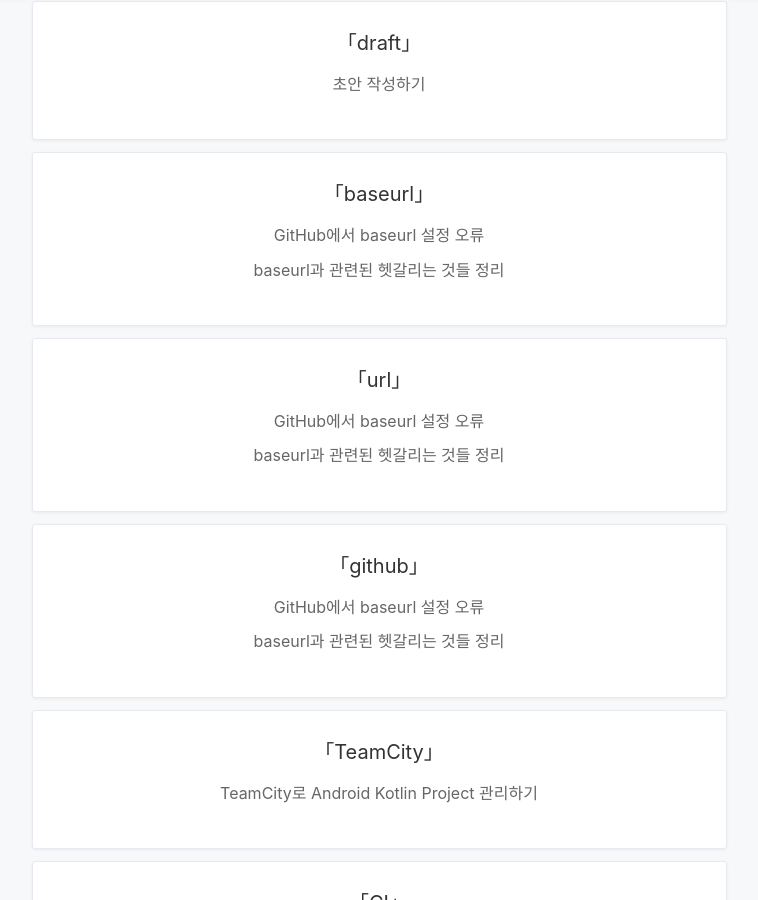
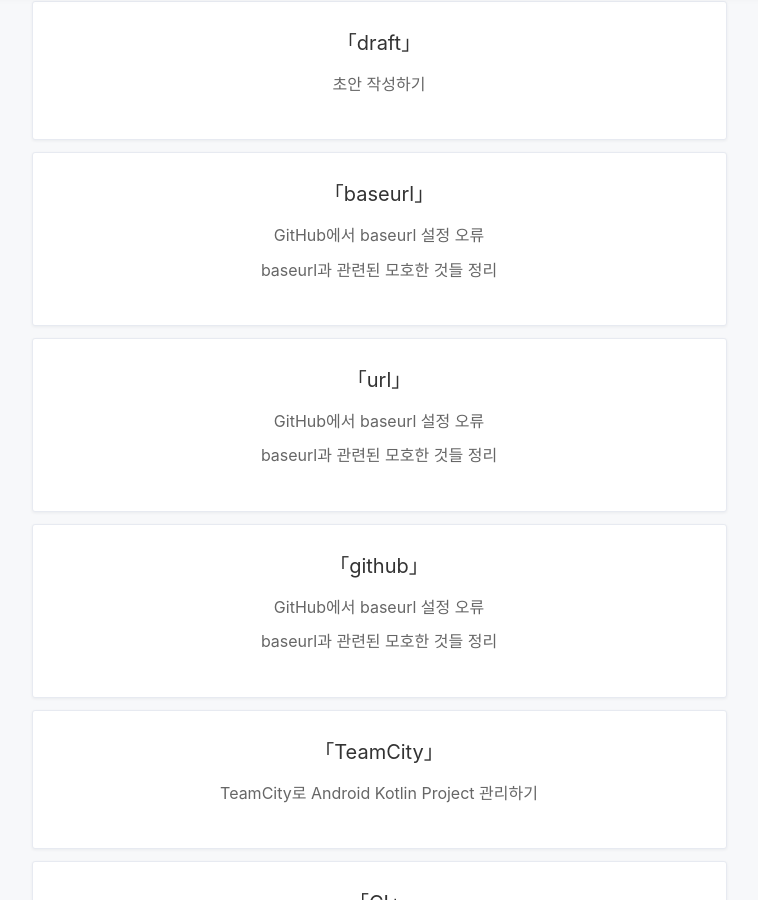
Before and after one commit to kairos03/kairos03.github.io-old, a Jekyll site: the page built from tags.html, in a window 1280 px wide and 900 px high, scrolled down 1728 px. Shown: the whole window, without its empty margins (261-1019 px from the left). Built offline with Jekyll 4.4.1, drawn with Linux system fonts in a browser that asks for light colours; nearby versions of some CDN libraries; a style sheet for code colours, icons or effects is not loaded; some of the changed lines change nothing that is shown; some of the changed text lies outside the part shown.

Commit message:
correct wrong translation

````diff
--- a/_posts/jekyll/2017-09-11-learing-Up-Confusion-Around-baseurl.md
+++ b/_posts/jekyll/2017-09-11-learing-Up-Confusion-Around-baseurl.md
@@ -1,6 +1,6 @@
 ---
 layout: post
-title: "baseurl과 관련된 헷갈리는 것들 정리"
+title: "baseurl과 관련된 모호한 것들 정리"
 subtitle: "Clearing Up Confusion Around baseurl -- Again : 번역"
 date: 2017-09-11
 categories: jekyll
@@ -14,20 +14,21 @@
 
 **요약: 도메인의 최상위(root)에 있지 않은 사이트를 만드려면 baseurl을 사용하세요.**
 
-Jekyll의 설정 중 하나인 `baseurl`은 몇가지 헷갈리는 부분이 있습니다. 오픈소스의 아름다움 중 하나인
-또한 Jekyll에도 해당 되는 그것은 많은 유연성이 있다는 것입니다.
-하지만 불행히도 `baseurl`은 이러한 유연성과는 거리가 멉니다.
+Jekyll의 설정 중 하나인 `baseurl`은 몇가지 모호한 부분이 있습니다.
+많은 유연성이 있다는 것은 오픈소스의 아름다움 중 하나이고
+또한 Jekyll에도 해당됩니다.
+불행히도 `baseurl`은 이러한 유연성과는 거리가 멉니다.
 여기에 그 사용의도를 빠르게 파악하고 사용하는 방법을 설명합니다.
 
 # GitHub Pages 모방하기
 `baseurl`은 [2010년에 최초로 추가](https://github.com/jekyll/jekyll/commit/4a8fc1fa6e3fa5dc05c81ac5ac4ffed0b0818ac4)되었는데
 그 의도는 다음과 같습니다.
-"내부 웹서버에서 테스트하는 유저가 프로덕션에 배포될 때와 같은 baseurl을 가지고 테스트 할 수 있도록 하기 위해"[^1]
+"내부 웹서버를 이용하여 테스트하는 유저가 프로덕션에 배포될 때와 같은 baseurl을 가지고 테스트 할 수 있도록 하기 위해"[^1]
 
 # 예제
-![baseurl예제](https://user-images.githubusercontent.com/6357456/30297748-22b5eb18-9749-11e7-9a62-db0778d709d6.png)
+![baseurl 예제](https://user-images.githubusercontent.com/6357456/30297748-22b5eb18-9749-11e7-9a62-db0778d709d6.png)
 
-자 이제 아주 멋진 새로운 프로젝트를 시작한다고 가정해 봅시다. 나는 그 프로젝트의
+자! 이제 아주 멋진 새로운 프로젝트를 시작한다고 가정해 봅시다. 나는 그 프로젝트의
 문서를 "example"이라는 곳에 만들고 싶고, "@jekyll"이라는 이름으로
 GitHub-Page에 배포 하고 싶습니다. 이 문서는 다음 URL로 접근이 가능할 것입니다.
 `http://jekyll.github.io/example`
@@ -38,14 +39,12 @@
 baseurl: /example
 ```
 
-제가 웹사이트를 개발하려 할 때, 보통 `jekyll serve`를 실행시킵니다. 그러나 이번에는
-`http://localhost:4000/example/`로 들어갑니다.
-`baseurl`이 하는 일은 도메인과 함께 베이스 패스를 특정하는 것입니다.
-만약 단지 `http://localhost:4000/`으로 접근을 시도했다면
-당신은 곧 에러메시지를 볼 수 있을 것입니다.
-모든 링크를 올바르게 연결했다면 경로의 시작 부분에 `/example`과 같은 URL이 표시되지 않습니다.
-
-다음과 같이 설정할 수 있을 것입니다.
+웹사이트를 개발하려 할 때는 보통과 같이 `jekyll serve`를 실행시킵니다.
+그러나 이번에는 `http://localhost:4000/example/`로 들어갑니다.
+`baseurl`은 사이트가 존재하는 도메인에 상대적인 기본 경로를 지정합니다.
+만약 `http://localhost:4000/`으로 접근을 시도했다면 에러메시지를 볼 수 있을 것입니다.
+모든 링크를 올바르게 걸었다면 경로의 시작 부분에 `/example`이 없는 URL은 절대 볼수 없을 것입니다.
+경로는 다음과 같이 설정할 수 있을 것입니다.
 ```yml
 {% raw %}{{ page.path | prepend: site.baseurl }}{% endraw %}
 ```
````
